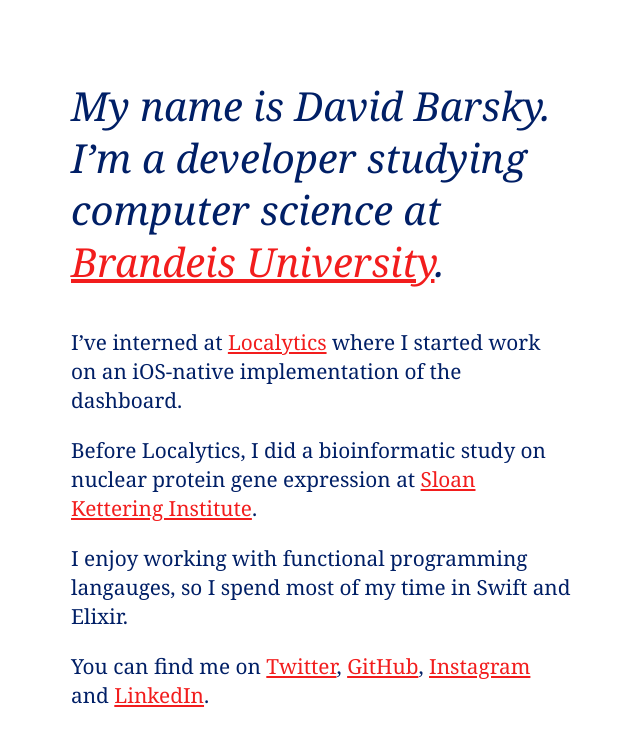
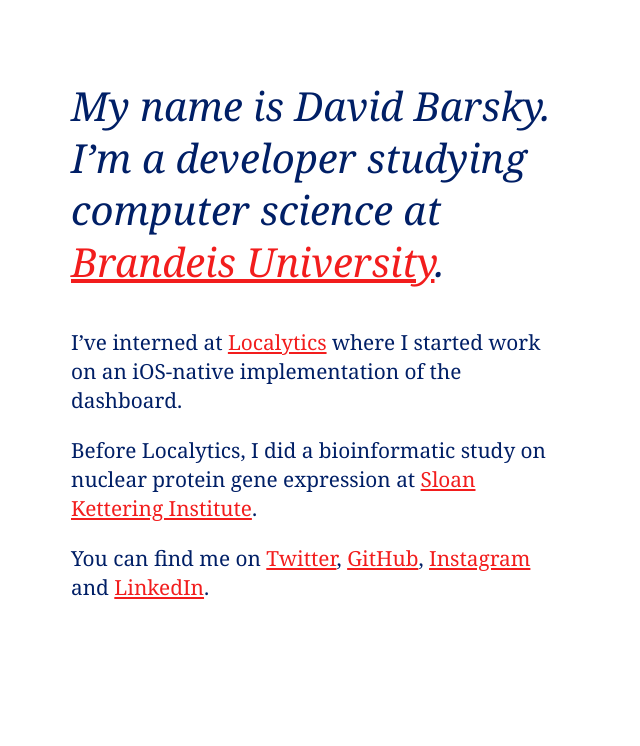
Before and after one commit to davidbarsky/davidbarsky.github.io, a Jekyll site: the page built from index.html, in a window 1280 px wide. Shown: the top 746 px of the page, without its empty margins (319-959 px from the left). Built offline with Jekyll 4.4.1, drawn with Linux system fonts in a browser that asks for light colours.

Commit message:
edit description

```diff
--- a/index.html
+++ b/index.html
@@ -9,7 +9,5 @@
 
   <p>Before Localytics, I did a bioinformatic study on nuclear protein gene expression at <a href="http://mskcc.org">Sloan Kettering Institute</a>.</p>
 
-  <p>I enjoy working with functional programming langauges, so I spend most of my time in Swift and Elixir.</p>
-
   <p>You can find me on <a href="https://twitter.com/thramp">Twitter</a>, <a href="https://github.com/davidbarsky">GitHub</a>, <a href="https://instagram.com/thramp">Instagram</a> and <a href="https://www.linkedin.com/pub/david-barsky/7b/171/2a3">LinkedIn</a>.</p>
 </article>
```
